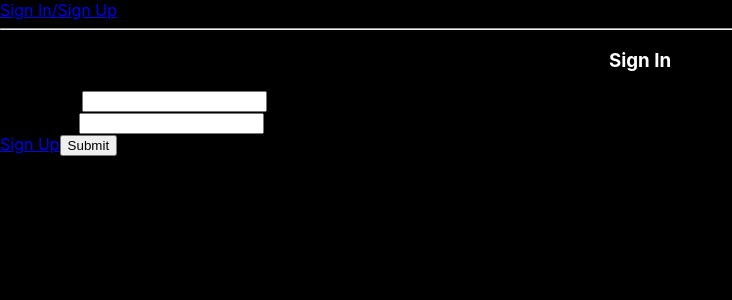
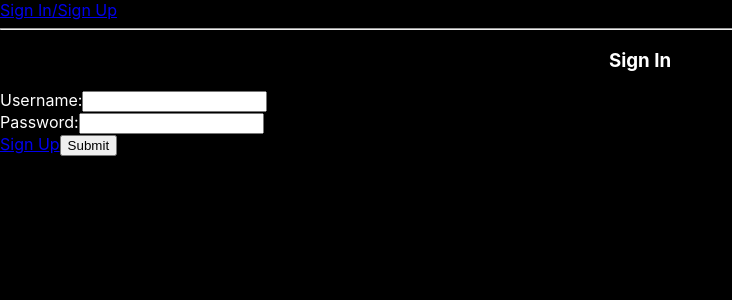
Before and after one commit to Daysired/In-Sequence, a React (Create React App) app in the folder client/: page /login in a window 1280 px wide. Shown: the top 300 px of the page, without its empty margins (0-732 px from the left). Built offline with nearby package versions, Linux system fonts and the light colour scheme.

Commit message:
added signin and signup css files

```diff
--- a/client/src/screens/Home&Landing/Landing.css
+++ b/client/src/screens/Home&Landing/Landing.css
@@ -7,3 +7,24 @@ h3 {
 body {
   background-color: black;
 }
+
+label {
+  color: white;
+}
+/* body {
+  background-color: #8E4DE3;
+}
+.card > img {
+  border: 1px solid black;
+  border-radius: 50%;
+  max-width: 200px;
+  width: 100%;
+}
+.card-list {
+  display: grid;
+  grid-gap: 30px;
+  grid-template-columns: repeat(auto-fit, minmax(224px, 1fr));
+  margin: 60px;
+  color: white;
+
+} */
--- a/client/src/screens/SignIn&SignUp/SignIn.jsx
+++ b/client/src/screens/SignIn&SignUp/SignIn.jsx
@@ -23,7 +23,7 @@ export default function SignIn(props) {
       handleLogin(formData);
     }}>
       <h3>Sign In</h3>
-      <label>Username:
+      <label className="signin-label">Username:
         <input
           type='text'
           name='username'
--- /dev/null
+++ b/client/src/screens/SignIn&SignUp/SignUp.css
@@ -0,0 +1,3 @@
+label {
+  color: white;
+}
```
Also changed, not shown: client/src/screens/SignIn&SignUp/SignIn.css (added, +8 -0 lines), 1 other file (tests, documents, lock files or other folders).
